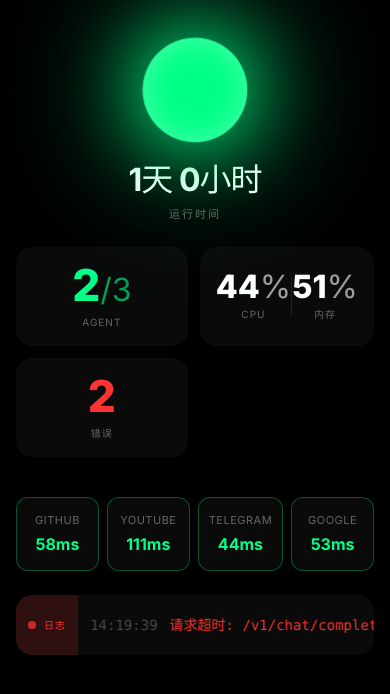
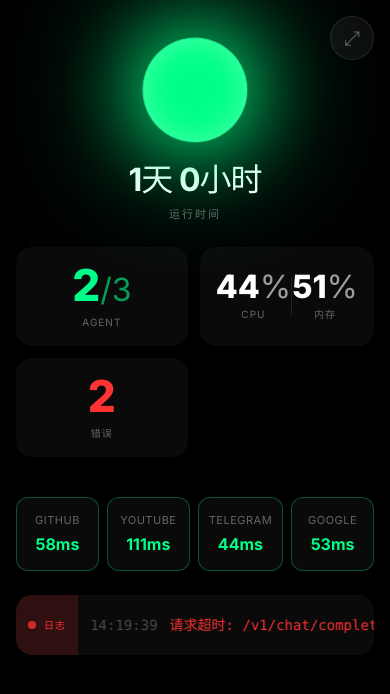
Before and after one commit to uho2977-art/u2, a React (Vite) app: page / in a window 390 px wide. Both pictures are taken after typing "Sample", "Sample", "Sample123" into the empty fields and a click on the button "连接". Shown: the top 694 px of the page. Built offline with nearby package versions, Linux system fonts and the light colour scheme; no server answers.

Commit message:
feat: add fullscreen support for mobile
- Fullscreen button in top-right corner
- iOS safe area support (notch/home indicator)
- PWA meta tags for standalone mode
- Viewport optimizations for mobile

```diff
--- a/index.html
+++ b/index.html
@@ -3,8 +3,24 @@
   <head>
     <meta charset="UTF-8" />
     <link rel="icon" type="image/svg+xml" href="/vite.svg" />
-    <meta name="viewport" content="width=device-width, initial-scale=1.0" />
+    <meta name="viewport" content="width=device-width, initial-scale=1.0, maximum-scale=1.0, user-scalable=no, viewport-fit=cover" />
+    <meta name="apple-mobile-web-app-capable" content="yes" />
+    <meta name="apple-mobile-web-app-status-bar-style" content="black-translucent" />
+    <meta name="mobile-web-app-capable" content="yes" />
+    <meta name="theme-color" content="#000000" />
     <title>OpenClaw Dashboard</title>
+    <style>
+      /* 全屏支持 */
+      html, body {
+        height: 100%;
+        overflow: hidden;
+        background: #000;
+      }
+      /* iOS 安全区域 */
+      body {
+        padding: env(safe-area-inset-top) env(safe-area-inset-right) env(safe-area-inset-bottom) env(safe-area-inset-left);
+      }
+    </style>
   </head>
   <body>
     <div id="root"></div>
--- a/src/App.css
+++ b/src/App.css
@@ -24,6 +24,45 @@ body {
   -webkit-font-smoothing: antialiased;
 }
 
+/* === 全屏按钮 === */
+.fullscreen-btn {
+  position: fixed;
+  top: 16px;
+  right: 16px;
+  width: 44px;
+  height: 44px;
+  border-radius: 50%;
+  background: rgba(255, 255, 255, 0.1);
+  border: 1px solid rgba(255, 255, 255, 0.2);
+  color: rgba(255, 255, 255, 0.7);
+  font-size: 20px;
+  cursor: pointer;
+  z-index: 1000;
+  display: flex;
+  align-items: center;
+  justify-content: center;
+  transition: all 0.2s ease;
+}
+
+.fullscreen-btn:hover {
+  background: rgba(255, 255, 255, 0.2);
+  color: #fff;
+}
+
+.fullscreen-btn:active {
+  transform: scale(0.95);
+}
+
+@media (hover: none) {
+  .fullscreen-btn {
+    opacity: 0.5;
+  }
+
+  .fullscreen-btn:active {
+    opacity: 1;
+  }
+}
+
 /* === Dashboard Layout === */
 .dashboard {
   height: 100vh;
@@ -31,6 +70,10 @@ body {
   display: flex;
   flex-direction: column;
   padding: 16px;
+  padding-top: max(16px, env(safe-area-inset-top));
+  padding-bottom: max(16px, env(safe-area-inset-bottom));
+  padding-left: max(16px, env(safe-area-inset-left));
+  padding-right: max(16px, env(safe-area-inset-right));
   max-width: 100%;
 }
 
--- a/src/App.tsx
+++ b/src/App.tsx
@@ -36,6 +36,23 @@ function App() {
   const [logs, setLogs] = useState<LogEntry[]>([])
   const [loading, setLoading] = useState(true)
   const [configured, setConfigured] = useState(false)
+  const [isFullscreen, setIsFullscreen] = useState(false)
+
+  // 全屏切换
+  const toggleFullscreen = async () => {
+    try {
+      if (!document.fullscreenElement) {
+        await document.documentElement.requestFullscreen()
+        setIsFullscreen(true)
+      } else {
+        await document.exitFullscreen()
+        setIsFullscreen(false)
+      }
+    } catch (err) {
+      // 某些浏览器可能不支持
+      console.log('Fullscreen not supported')
+    }
+  }
 
   // 检查是否已配置
   useEffect(() => {
@@ -43,6 +60,13 @@ function App() {
     if (agentUrl) {
       setConfigured(true)
     }
+
+    // 监听全屏状态变化
+    const handleFullscreenChange = () => {
+      setIsFullscreen(!!document.fullscreenElement)
+    }
+    document.addEventListener('fullscreenchange', handleFullscreenChange)
+    return () => document.removeEventListener('fullscreenchange', handleFullscreenChange)
   }, [])
 
   // 获取健康状态
@@ -127,6 +151,11 @@ function App() {
 
   return (
     <div className="dashboard">
+      {/* 全屏按钮 */}
+      <button className="fullscreen-btn" onClick={toggleFullscreen}>
+        {isFullscreen ? '⤡' : '⤢'}
+      </button>
+
       {/* 主区域：指示灯 + 指标 */}
       <div className="main-section">
         <div className="status-block">
```
